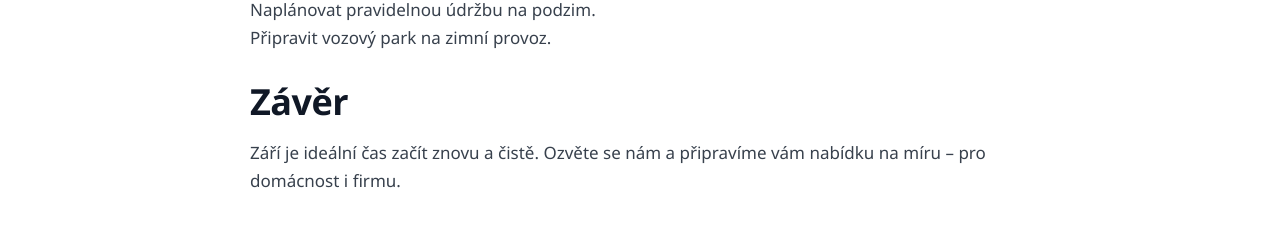
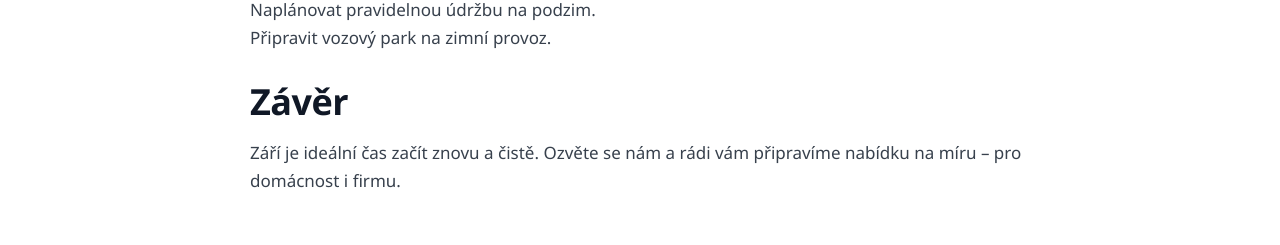
Before and after one commit to Staticke-weby/RychleCisteniPraha.cz, an Eleventy site: page src/blog/navrat-do-prace-a-skoly.md in a window 1280 px wide. Shown: the part 1740-1985 px from the top of the page. Built offline with nearby package versions, Linux system fonts and the light colour scheme; Eleventy itself is replaced by a stand-in of ours; files that its build step writes are made by us from their sources.

Commit message:
Update Článek “navrat-do-prace-a-skoly”

```diff
--- a/src/blog/navrat-do-prace-a-skoly.md
+++ b/src/blog/navrat-do-prace-a-skoly.md
@@ -53,4 +53,4 @@ Firmy s vozovým parkem by měly vozy před zimou řádně vyčistit a zkontrolo
 
 ## Závěr
 
-Září je ideální čas začít znovu a čistě. Ozvěte se nám a připravíme vám nabídku na míru – pro domácnost i firmu.
+Září je ideální čas začít znovu a čistě. Ozvěte se nám a rádi vám připravíme nabídku na míru – pro domácnost i firmu.
```
